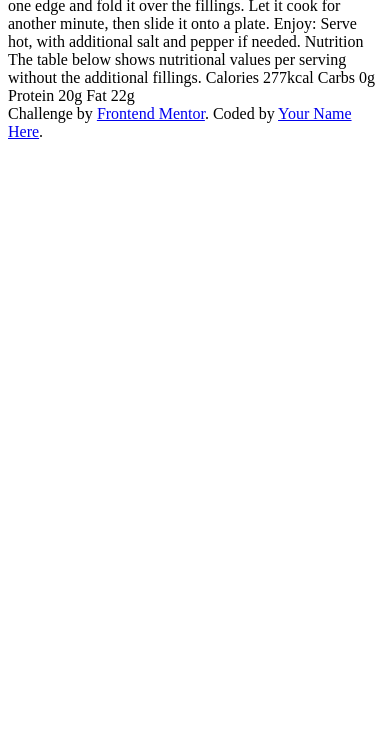
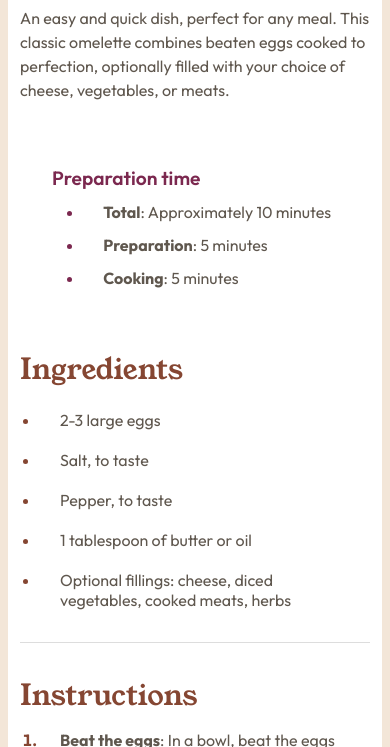
Before and after one commit to abdoX1/recipe-page-main, a plain HTML site: page index.html in a window 390 px wide. Shown: the part 353-1100 px from the top of the page. Before the commit the page ends 844 px from the top, so only its background shows below. Drawn offline with Linux system fonts and the light colour scheme; a web font is replaced by a local one.

Commit message:
good for desktop but not mobile

```diff
--- /dev/null
+++ b/index.css
@@ -0,0 +1,124 @@
+body {
+  box-sizing: border-box;
+  margin: 0;
+  padding: 0;
+  font-family: Outfit;
+  background-color: hsl(30, 54%, 90%);
+}
+.container {
+  padding: 3%;
+  background-color: white;
+  width: 350px;
+  margin: 50px auto;
+  border-radius: 2em;
+}
+.card img {
+  width: 100%;
+  border-radius: 1.5em;
+}
+.card h1 {
+  font-family: Young Serif;
+  letter-spacing: 1px;
+  color: hsl(24, 5%, 18%);
+}
+.card p {
+  color: hsl(30, 10%, 34%);
+  line-height: 1.5em;
+}
+.preparation-time-list {
+  color: hsl(332, 51%, 32%);
+  padding: 2rem;
+  font-size: 1.2em;
+  font-weight: 600;
+}
+.preparation-time-list li {
+  color: hsl(332, 51%, 32%);
+  margin-left: 2rem;
+  font-size: 1rem;
+  font-weight: 400;
+  padding-top: 0.8rem;
+  padding-left: 1.2rem;
+}
+.preparation-time-list li span {
+  color: hsl(30, 10%, 34%);
+}
+.preparation-time-list li span span {
+  font-weight: 700;
+  color: hsl(30, 10%, 34%)
+}
+.ingredients {
+  padding: 0;
+  font-family: Young serif;
+  font-size: 1.8rem;
+  color: hsl(14, 45%, 36%);
+}
+.ingredients li {
+  font-size: 1rem;
+  font-family: Outfit;
+  margin: 1.25rem;
+  padding-left: 1.25rem;
+}
+.ingredients li span {
+  color: hsl(30, 10%, 34%);
+}
+.break {
+  display: block;
+  width: 100%;
+  height: 1px;
+  background-color: #ddd;
+  margin: 2rem 0;
+}
+.instructions {
+  padding: 0;
+  font-family: Young serif;
+  font-size: 1.8rem;
+  color: hsl(14, 45%, 36%);
+}
+.instructions li {
+  font-size: 1rem;
+  font-family: Outfit;
+  margin: 0.75rem 1.25rem;
+  line-height: 1.6rem;
+  padding-left: 1.25rem;
+  font-weight: 700;
+}
+.instructions li span {
+  color: hsl(30, 10%, 34%);
+  font-weight: 400;
+}
+.instructions li span span{
+  color: hsl(30, 10%, 34%);
+  font-weight: 700;
+}
+h2 {
+  font-size: 1.8rem;
+  font-family: Young serif;
+  font-weight: 400;
+  color: hsl(14, 45%, 36%);
+}
+p {
+  color: hsl(30, 10%, 34%);
+  font-weight: 400;
+  margin-bottom: 2rem;
+}
+
+.nutrition-type-value {
+  display: flex;
+}
+.nutrition-type {
+  width: 50%;
+  padding-left: 2rem;
+  color: hsl(30, 10%, 34%);
+  font-size: large;
+}
+.nutrition-value {
+  color: hsl(14, 45%, 36%);
+  font-weight: 700;
+}
+.break-for-nat {
+  display: block;
+  width: 100%;
+  height: 1px;
+  background-color: #ddd;
+  margin: 1rem 0;
+}
--- a/index.html
+++ b/index.html
@@ -1,70 +1,121 @@
 <!DOCTYPE html>
 <html lang="en">
 	<head>
-  <meta charset="UTF-8">
-  <meta name="viewport" content="width=device-width, initial-scale=1.0"> <!-- displays site properly based on user's device -->
-
+		<meta charset="UTF-8" />
+		<meta
+			name="viewport"
+			content="width=device-width, initial-scale=1.0" />
 		<title>Frontend Mentor | Recipe page</title>
-
+		<link
+			rel="preconnect"
+			href="https://fonts.googleapis.com" />
+		<link
+			rel="preconnect"
+			href="https://fonts.gstatic.com"
+			crossorigin />
+		<link
+			href="https://fonts.googleapis.com/css2?family=Cairo&family=Figtree:ital,wght@0,300..900;1,300..900&family=Inter:wght@400;600;700&family=Jomhuria&family=Outfit:wght@100..900&family=Roboto&family=SUSE:wght@100..800&display=swap"
+			rel="stylesheet" />
+		<link
+			rel="preconnect"
+			href="https://fonts.googleapis.com" />
+		<link
+			rel="preconnect"
+			href="https://fonts.gstatic.com"
+			crossorigin />
+		<link
+			href="https://fonts.googleapis.com/css2?family=Cairo&family=Figtree:ital,wght@0,300..900;1,300..900&family=Inter:wght@400;600;700&family=Jomhuria&family=Outfit:wght@100..900&family=Roboto&family=SUSE:wght@100..800&family=Young+Serif&display=swap"
+			rel="stylesheet" />
+		<link
+			rel="stylesheet"
+			href="index.css" />
 	</head>
 	<body>
+		<div class="container">
+			<div class="card">
+				<img
+					src="./assets/images/image-omelette.jpeg"
+					alt="" />
+				<h1>Simple Omelette Recipe</h1>
 
-  Simple Omelette Recipe
+				<p>
+					An easy and quick dish, perfect for any meal. This classic omelette
+					combines beaten eggs cooked to perfection, optionally filled with your
+					choice of cheese, vegetables, or meats.
+				</p>
+			</div>
+			<ul class="preparation-time-list">
+				Preparation time
+				<li><span><span>Total</span>: Approximately 10 minutes</span></li>
+				<li><span><span>Preparation</span>: 5 minutes</span></li>
+				<li><span><span>Cooking</span>: 5 minutes</span></li>
+			</ul>
 
-  An easy and quick dish, perfect for any meal. This classic omelette combines beaten eggs cooked
-  to perfection, optionally filled with your choice of cheese, vegetables, or meats.
+			<ul class="ingredients">
+				Ingredients
+				<li><span>2-3 large eggs</span></li>
+				<li><span>Salt, to taste</span></li>
+				<li><span>Pepper, to taste</span></li>
+				<li><span>1 tablespoon of butter or oil</span></li>
+				<li>
+					<span>Optional fillings: cheese, diced vegetables, cooked meats, herbs</span>
+				</li>
+			</ul>
+      <span class="break"></span>
+			<ol class="instructions">
+				Instructions
+				<li>
+					<span><span>Beat the eggs</span>: In a bowl, beat the eggs with a pinch of salt and
+					pepper until they are well mixed. You can add a tablespoon of water or
+					milk for a fluffier texture.</span>
+				</li>
+				<li>
+					<span><span>Heat the pan</span>: Place a non-stick frying pan over medium heat and add
+					butter or oil.</span>
+				</li>
+				<li>
+					<span><span>Cook the omelette</span>: Once the butter is melted and bubbling, pour in the
+					eggs. Tilt the pan to ensure the eggs evenly coat the surface.</span>
+				</li>
+				<li>
+					<span><span>Add fillings (optional)</span>: When the eggs begin to set at the edges but
+					are still slightly runny in the middle, sprinkle your chosen fillings
+					over one half of the omelette.</span>
+				</li>
+				<li>
+					<span><span>Fold and serve</span>: As the omelette continues to cook, carefully lift one
+					edge and fold it over the fillings. Let it cook for another minute,
+					then slide it onto a plate.</span>
+				</li>
+				<li><span><span>Enjoy</span>: Serve hot, with additional salt and pepper if needed.</span></li>
+			</ol>
+      <span class="break"></span>
+			<h2>Nutrition</h2>
 
-  Preparation time
+			<p>
+				The table below shows nutritional values per serving without the
+				additional fillings.
+			</p>
 
-  Total: Approximately 10 minutes
-  Preparation: 5 minutes
-  Cooking: 5 minutes
-
-  Ingredients
-
-  2-3 large eggs
-  Salt, to taste
-  Pepper, to taste
-  1 tablespoon of butter or oil
-  Optional fillings: cheese, diced vegetables, cooked meats, herbs
-
-  Instructions
-
-  Beat the eggs: In a bowl, beat the eggs with a pinch of salt and pepper until they are well mixed.
-  You can add a tablespoon of water or milk for a fluffier texture.
-
-  Heat the pan: Place a non-stick frying pan over medium heat and add butter or oil.
-
-  Cook the omelette: Once the butter is melted and bubbling, pour in the eggs. Tilt the pan to ensure
-  the eggs evenly coat the surface.
-
-  Add fillings (optional): When the eggs begin to set at the edges but are still slightly runny in the
-  middle, sprinkle your chosen fillings over one half of the omelette.
-
-  Fold and serve: As the omelette continues to cook, carefully lift one edge and fold it over the
-  fillings. Let it cook for another minute, then slide it onto a plate.
-
-  Enjoy: Serve hot, with additional salt and pepper if needed.
-
-  Nutrition
-
-  The table below shows nutritional values per serving without the additional fillings.
-
-  Calories
-  277kcal
-
-  Carbs
-  0g
-
-  Protein
-  20g
-
-  Fat
-  22g
-
-  <div class="attribution">
-    Challenge by <a href="https://www.frontendmentor.io?ref=challenge" target="_blank">Frontend Mentor</a>.
-    Coded by <a href="#">Your Name Here</a>.
+			<div class="nutrition-type-value">
+        <span class="nutrition-type">Calories</span>
+        <span class="nutrition-value">277kcal</span>
+      </div>
+      <span class="break-for-nat"></span>
+			<div class="nutrition-type-value">
+        <span class="nutrition-type">Carbs</span>
+        <span class="nutrition-value">0g</span>
+      </div>
+      <span class="break-for-nat"></span>
+			<div class="nutrition-type-value">
+        <span class="nutrition-type">Protein</span>
+        <span class="nutrition-value">20g</span>
+      </div>
+      <span class="break-for-nat"></span>
+			<div class="nutrition-type-value">
+        <span class="nutrition-type">Fat</span>
+        <span class="nutrition-value">22g</span>
+      </div>
 		</div>
 	</body>
 </html>
```
Lines whose indentation alone changed are shown as unchanged.
